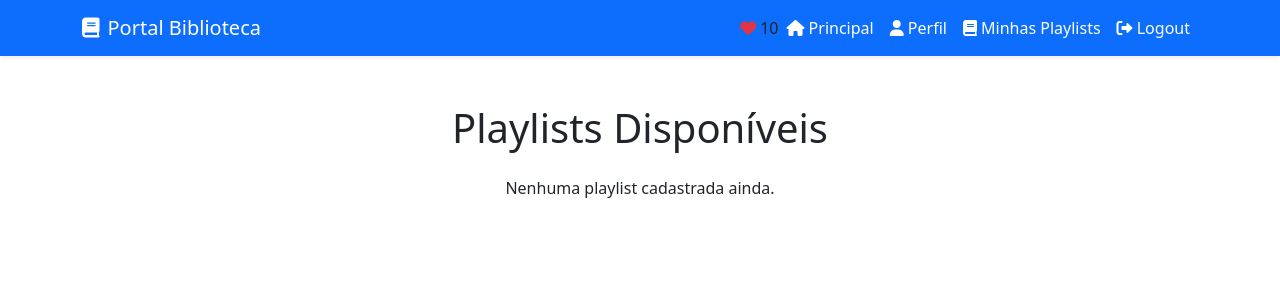
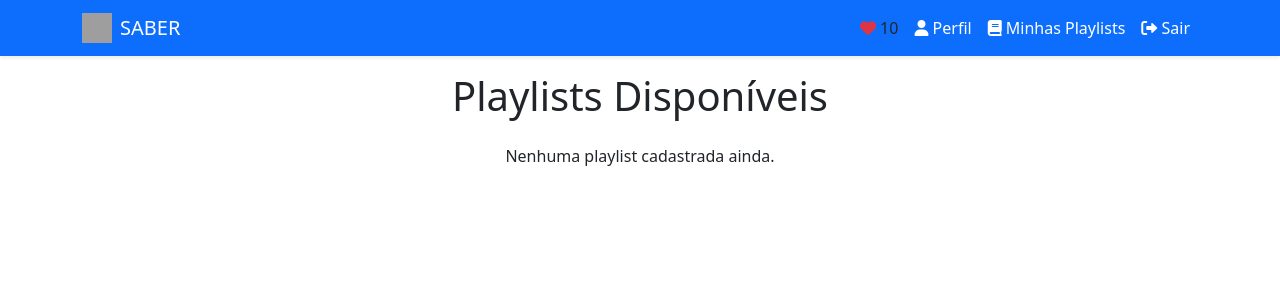
Before and after one commit to luizfilipe-bp/tcc, a Django app: page / in a window 1280 px wide. Shown: the top 300 px of the page. Run offline with Django 5.2, Linux system fonts and the light colour scheme; the visitor is signed in with stand-in values (Sample User, id 1); data that the repository does not hold is empty; grey boxes are pictures that could not be loaded.

```diff
--- a/plataforma/templates/base.html
+++ b/plataforma/templates/base.html
@@ -7,19 +7,19 @@
         <title>{% block titulo %}{% endblock %}</title>
         <link href="https://cdn.jsdelivr.net/npm/bootstrap@5.3.3/dist/css/bootstrap.min.css" rel="stylesheet">
         <link rel="stylesheet" href="https://cdnjs.cloudflare.com/ajax/libs/font-awesome/6.0.0-beta3/css/all.min.css">
-        <link rel="stylesheet" href="{% static 'mystyles.css' %}">
+        <link rel="stylesheet" href="{% static '/css/mystyles.css' %}">
 
         {% block style %}
         {% endblock %}
 
     </head>
-    <body>
+    <body class="noto-sans">
         <header>
             <nav class="navbar navbar-expand-lg navbar-dark bg-primary shadow-sm">
                 <div class="container">
                     <a class="navbar-brand d-flex align-items-center" href="/">
-                        <i class="fas fa-book me-2"></i>
-                        <span>Portal Biblioteca</span>
+                        <img src="/media/img/icons/knowledge-graph.png" alt="Logo" width="30" height="30" class="d-inline-block align-text-top me-2">
+                        <span>SABER</span>
                     </a>
                     <button class="navbar-toggler" type="button" data-bs-toggle="collapse" data-bs-target="#navbarNav"
                         aria-controls="navbarNav" aria-expanded="false" aria-label="Alternar navegação">
@@ -28,12 +28,9 @@
                     <div class="collapse navbar-collapse justify-content-end" id="navbarNav">
                         <ul class="navbar-nav">
                             {% if user.is_authenticated %}
-                                <li class="nav-item d-flex align-items-center">
+                                <li class="nav-item d-flex align-items-center me-2">
                                     <i class="fas fa-heart text-danger me-1"></i>
-                                    <p class="mb-0">{{ user.perfil.vida }}</p>
-                                </li>
-                                <li class="nav-item">
-                                    <a class="nav-link active" aria-current="page" href="/"><i class="fas fa-home"></i> Principal</a>
+                                    <p id="quantidade-vidas" class="mb-0">{{ user.perfil.vida }}</p>
                                 </li>
                                 <li class="nav-item">
                                     <a class="nav-link active" href="/perfil"><i class="fas fa-user"></i> Perfil</a>
@@ -42,7 +39,7 @@
                                     <a class="nav-link active" href="/playlists"><i class="fas fa-book"></i> Minhas Playlists</a>
                                 </li>
                                 <li class="nav-item">
-                                    <a class="nav-link active" href="/auth/logout"><i class="fas fa-sign-out-alt"></i> Logout</a>
+                                    <a class="nav-link active" href="/auth/logout"><i class="fas fa-sign-out-alt"></i> Sair</a>
                                 </li>
                             {% else %}
                                 <li class="nav-item">
@@ -58,9 +55,10 @@
             </nav>
         </header>
 
-        {% block conteudo %}
-        {% endblock %}
-
+        <main>
+            {% block conteudo %}
+            {% endblock %}
+        </main>
         <!--
         <footer class="text-white text-center p-3 mt-5">
             <p>&copy; Portal Biblioteca. Todos os direitos reservados.</p>
--- a/plataforma/templates/minhas_playlists.html
+++ b/plataforma/templates/minhas_playlists.html
@@ -3,7 +3,7 @@
 {% block titulo %}Minhas Playlists{% endblock %}
 
 {% block conteudo %}
-<div class="container mt-5">
+<div class="container mt-3">
     <div class="d-flex justify-content-between align-items-center mb-3">
         <h1>Minhas Playlists</h1>
         <a href="{% url 'cadastrar_playlist' %}" class="btn btn-primary mb-3">Adicionar Nova Playlist</a>
--- a/plataforma/templates/principal.html
+++ b/plataforma/templates/principal.html
@@ -6,12 +6,12 @@
 
 {% block conteudo %}
 
-<div class="container mt-5">
+<div class="container-fluid mt-3">
     <h1 class="mb-4 text-center">Playlists Disponíveis</h1>
     {% if playlists %}
         <div class="row row-cols-1 row-cols-md-3 g-4">
             {% for playlist in playlists %}
-            <div class="col">
+            <div class="col mb-4">
                 <div class="card card-hover h-100 shadow-sm" onclick="window.location.href='{% url 'assistir_playlist' id=playlist.id index_video=0%}'">
                     <div class="card-header">
                         <h5 class="card-title">{{ playlist.nome }}</h5>
--- a/plataforma/views.py
+++ b/plataforma/views.py
@@ -248,6 +248,7 @@ def get_perguntas_video(request, id, id_playlist_video):
         perguntas.append({
             'id': pergunta.id,
             'tipo': 'alternativas',
+            'nivel_dificuldade': pergunta.get_nivel_dificuldade_display(),
             'pergunta': pergunta.pergunta,
             'alternativas': [pergunta.alternativa1, pergunta.alternativa2, pergunta.alternativa3, pergunta.alternativa4],
             'alternativa_correta': pergunta.alternativa_correta
@@ -256,6 +257,7 @@ def get_perguntas_video(request, id, id_playlist_video):
         perguntas.append({
             'id': pergunta.id,
             'tipo': 'verdadeiro_falso',
+            'nivel_dificuldade': pergunta.get_nivel_dificuldade_display(),
             'pergunta': pergunta.pergunta,
             'resposta': pergunta.resposta
         })
--- a/website/settings.py
+++ b/website/settings.py
@@ -113,9 +113,11 @@ AUTH_PASSWORD_VALIDATORS = [
 # Internationalization
 # https://docs.djangoproject.com/en/5.1/topics/i18n/
 
-LANGUAGE_CODE = 'en-us'
+LANGUAGE_CODE = 'pt-br'
+USE_L10N = True
 
-TIME_ZONE = 'UTC'
+TIME_ZONE = 'America/Sao_Paulo'
+USE_TZ = True
 
 USE_I18N = True
 
```
Also changed, not shown: plataforma/templates/assistir_playlist.html (+13 -11 lines), 2 other files.
